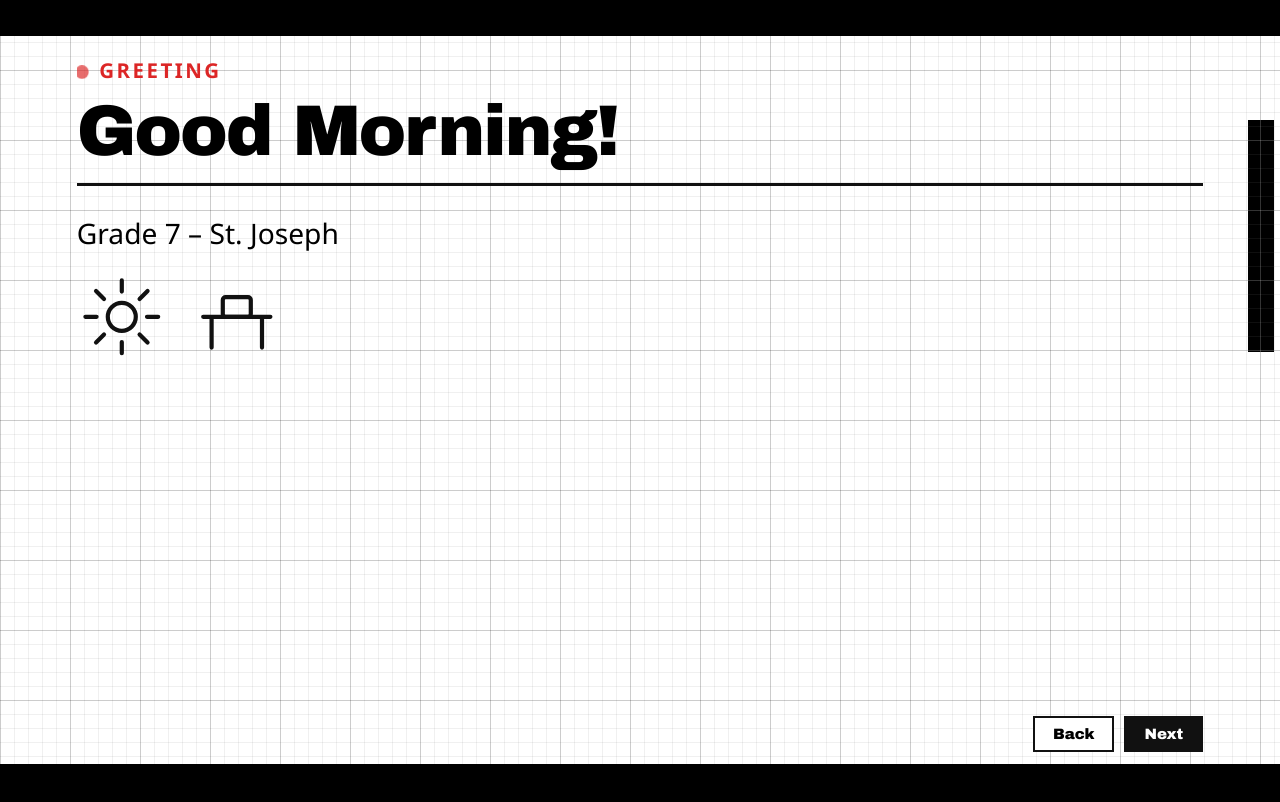
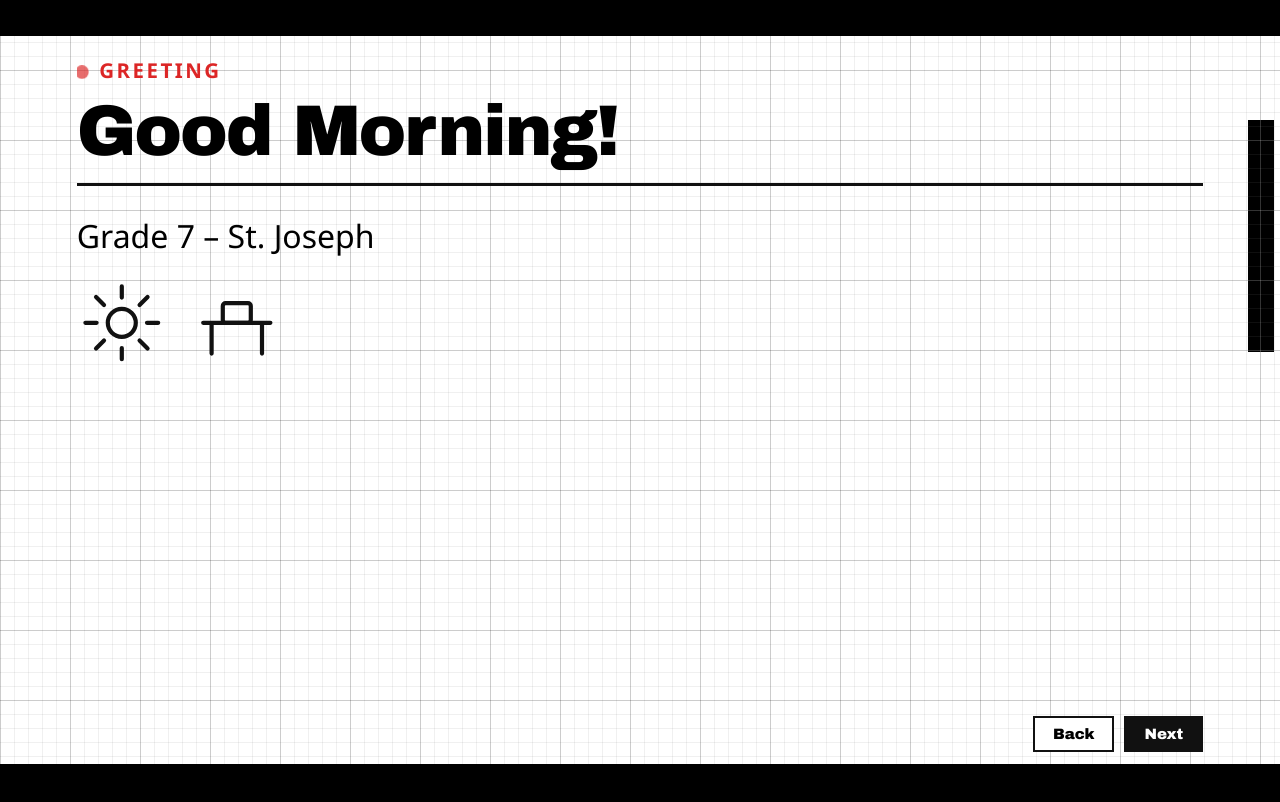
Before and after one commit to Aztaryx/pure-black-integers, a plain HTML site: page index.html in a window 1280 px wide. Both pictures are taken after a click on the button "Next". Shown: the top 802 px of the page. Drawn offline with Linux system fonts and the light colour scheme.

Commit message:
Update font size for deck card text to improve readability

```diff
--- a/script.js
+++ b/script.js
@@ -251,11 +251,11 @@ const BEATS = [
   { portion: 'Portion 5 — Vocabulary', beat: '5.2', html: card('Unlocking Vocabulary', 'Integer Chips', '<p>Concrete models or counters used to represent integers.</p>' + labelled(['', '+1'], ['red', '−1']) + '<p>Blue = Positive (+1) · Red = Negative (−1)</p>') },
   { portion: 'Portion 5 — Vocabulary', beat: '5.3', html: card('Unlocking Vocabulary', 'Zero Pair', '<p>A combination of one positive chip and one negative chip that cancel each other out.</p>' + zeroPair(true) + '<h2>(+1) + (−1) = <span class="lit">0</span></h2>') },
 
-  // PORTION 6: THE INTERACTIVE CHIP MAT (#s2)
-  { portion: 'Portion 6 — Chip Mat', beat: '6.1–6.4', mat: true },
   { portion: 'Portion 6 — Chip Mat', beat: '6.5', html: card('Cases 1 & 2', 'Same Signs', '<p>Both positive or both negative: combine all chips and count the total.</p>') },
   { portion: 'Portion 6 — Chip Mat', beat: '6.5a', html: card('Case 1 · Examples', 'Both Positive', '<div class="ex-list">' + exRow('3 + 2 =', chipRow(chips(3), chips(2)), '5', 1) + exRow('5 + 2 =', chipRow(chips(5), chips(2)), '7', 2) + '</div>', false, { big: true }) },
   { portion: 'Portion 6 — Chip Mat', beat: '6.5b', html: card('Case 2 · Examples', 'Both Negative', '<div class="ex-list">' + exRow('(−4) + (−2) =', chipRow(chips(4, true), chips(2, true)), '−6', 1) + exRow('(−3) + (−1) =', chipRow(chips(3, true), chips(1, true)), '−4', 2) + '</div>', false, { big: true }) },
+  // PORTION 6: THE INTERACTIVE CHIP MAT (#s2)
+  { portion: 'Portion 6 — Chip Mat', beat: '6.1–6.4', mat: true },
   { portion: 'Portion 6 — Chip Mat', beat: '6.6', html: card('Case 3', 'Different Signs', '<p>Pair each positive chip with one negative chip to make zero pairs, remove them, and count what remains.</p>') },
   { portion: 'Portion 6 — Chip Mat', beat: '6.6a', html: card('Case 3 · Examples', 'Different Signs', '<div class="ex-list">' + exRow('4 + (−2) =', crossRow(4, 2, false, 1), '2', 2) + exRow('(−4) + 3 =', crossRow(4, 3, true, 3), '−1', 4) + '</div>', false, { big: true }) },
 
--- a/style.css
+++ b/style.css
@@ -550,7 +550,7 @@
 
     .deck-card p,
     .deck-card li {
-      font-size: clamp(18px, 2.2vw, 30px);
+      font-size: clamp(21px, 2.5vw, 34px);
       line-height: 1.4
     }
 
```
Also changed, not shown: 1 other file.
